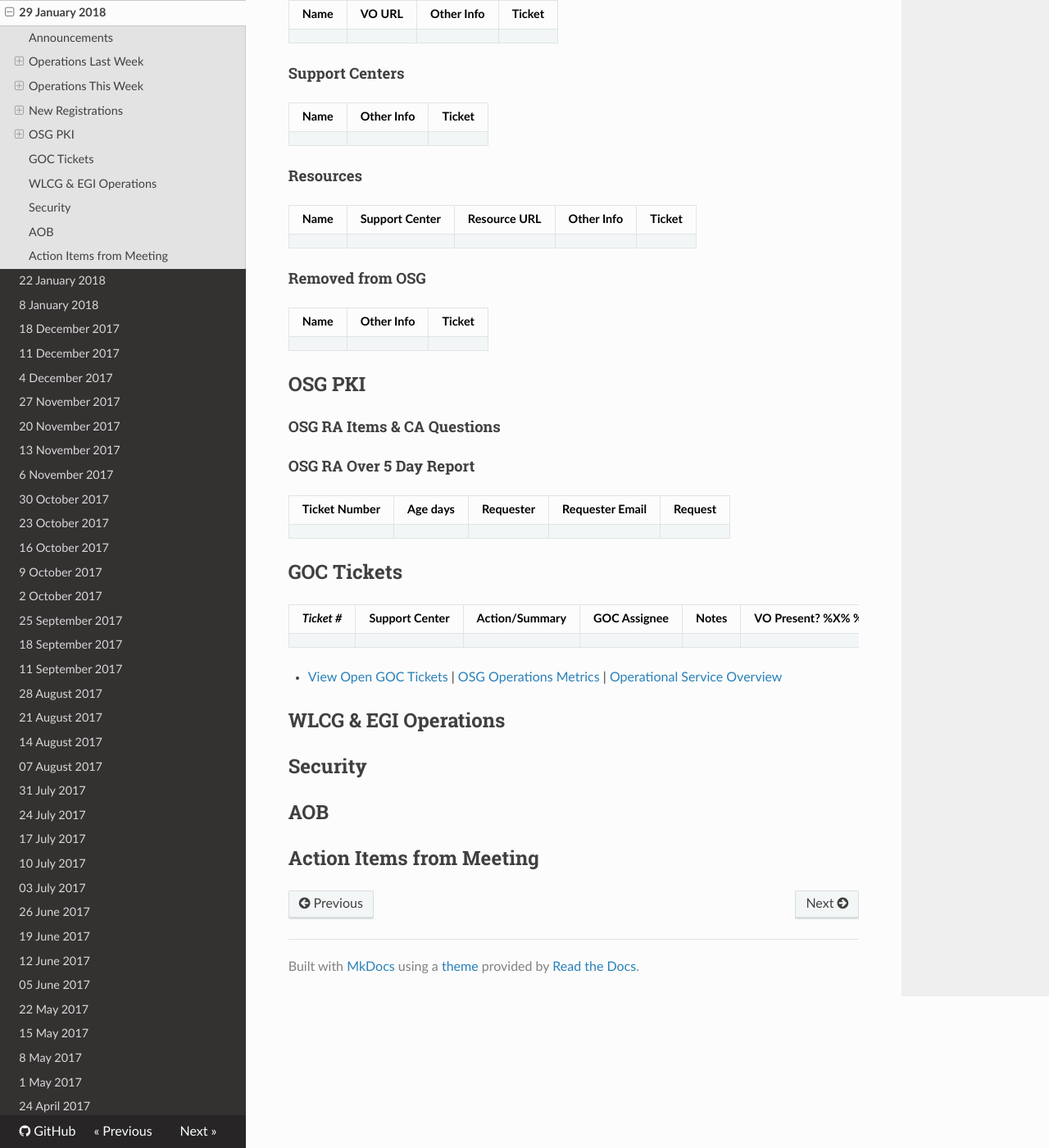
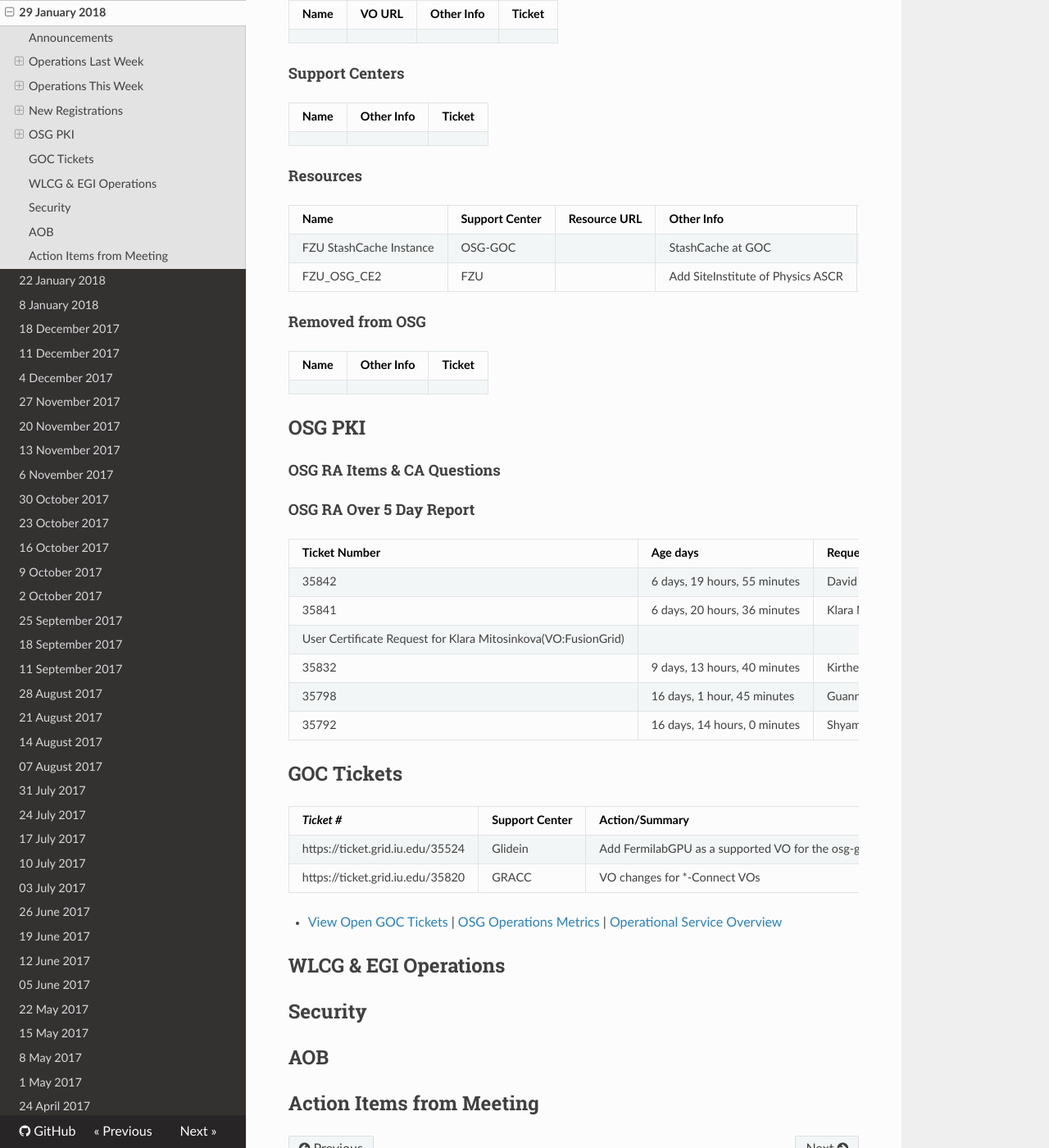
Before and after one commit to osg-htc/operations, an MkDocs documentation site: the page built from docs/WeeklyMinutes/29Jan2018.md, in a window 1280 px wide and 1400 px high, scrolled down 1416 px. Shown: the whole window at 82% size. Built offline with MkDocs 1.6.1, drawn with Linux system fonts in a browser that asks for light colours; nearby versions of some CDN libraries; old or Windows-style settings are respelled for this version of MkDocs.

Commit message:
Update 29Jan2018.md

```diff
--- a/docs/WeeklyMinutes/29Jan2018.md
+++ b/docs/WeeklyMinutes/29Jan2018.md
@@ -56,7 +56,8 @@
 #### Resources
 | Name | Support Center | Resource URL | Other Info | Ticket |
 | ---- | -------------- | ------------ | ---------- | ------ |
-
+| FZU StashCache Instance | OSG-GOC | | StashCache at GOC |
+| FZU_OSG_CE2 | FZU | | Add SiteInstitute of Physics ASCR |
 
 #### Removed from OSG
 | Name | Other Info | Ticket |
@@ -69,11 +70,20 @@
 #### OSG RA Over 5 Day Report
 | Ticket Number	|Age days	|Requester	|Requester Email		|Request |
 | --------- | ------- | --------- | ----------------- | ------ |
+| 35842 | 6 days, 19 hours, 55 minutes | David C Pace | pacedc@fusion.gat.com | User Certificate Request for David C Pace(VO:FusionGrid) |
+| 35841 | 6 days, 20 hours, 36 minutes | Klara Mitosinkova | mitosinkova@ipp.cas.cz
+ User Certificate Request for Klara Mitosinkova(VO:FusionGrid) |
+| 35832 | 9 days, 13 hours, 40 minutes | Kirthevasan Kandasamy | kandasamy@cmu.edu | User Certificate Request for Kirthevasan Kandasamy(VO:FusionGrid) |
+| 35798 | 16 days, 1 hour, 45 minutes | Guannan Xie | xgn1992@mail.ustc.edu.cn | User Certificate Request for Guannan Xie(VO:BNL) |
+| 35792 | 16 days, 14 hours, 0 minutes | Shyam Saladi | saladi@caltech.edu | User Certificate Request for Shyam Saladi(VO:NERSC) |
+
 
 ## GOC Tickets
 
 | *Ticket #* | Support Center | Action/Summary | GOC Assignee | Notes | VO Present? %X% %Y%|
 | ---------- | -------------- | -------------- | ------------ | ----- | ------------------ |
+| https://ticket.grid.iu.edu/35524 | Glidein | Add FermilabGPU as a supported VO for the osg-gw-7.t2.ucsd.edu entry |
+| https://ticket.grid.iu.edu/35820 | GRACC | VO changes for *-Connect VOs |
 
    * [View Open GOC Tickets](https://ticket.grid.iu.edu/goc/list/open) | [OSG Operations Metrics](https://twiki.grid.iu.edu/bin/view/Operations/TicketReports) | [Operational Service Overview](http://myosg.grid.iu.edu/miscstatus?count_sg_1&count_active=on&count_enabled=on&datasource=status)
 
```
